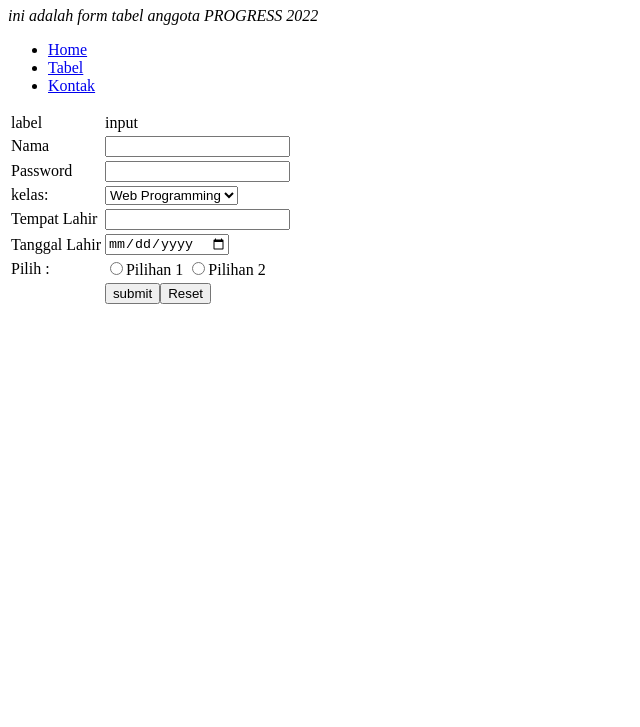
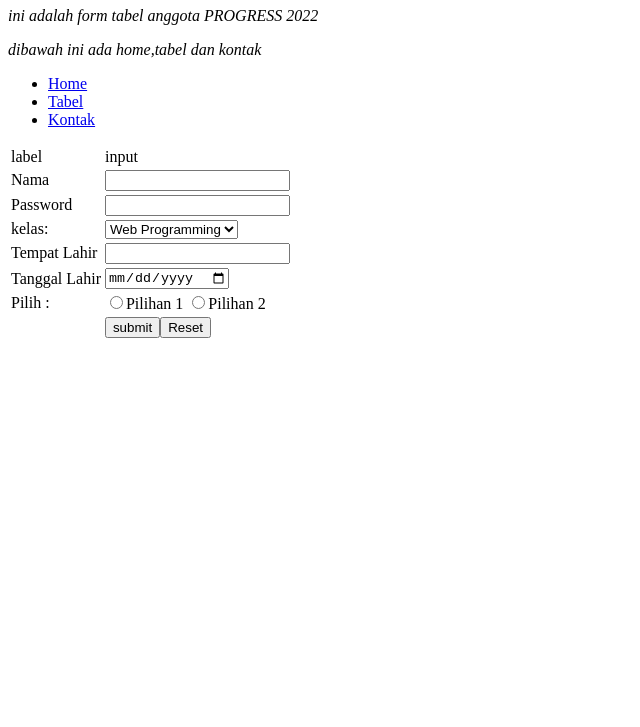
Before and after one commit to RamaWikananda/latihan-git-vsc, a plain HTML site: page index.html in a window 1280 px wide. Shown: the part 73-800 px from the top of the page, without its empty margins (0-640 px from the left). Drawn offline with Linux system fonts and the light colour scheme.

Commit message:
Update index.html

```diff
--- a/index.html
+++ b/index.html
@@ -9,6 +9,7 @@
 <body>
     <h1>Tabel Anggota Progress </h1>
    <p> <i> ini adalah form tabel anggota PROGRESS 2022  </i></p>
+    <p><i> dibawah ini ada home,tabel dan kontak</i></p>
     <ul>
     <li><a href="#">Home</a> </li>
     <li><a href="#">Tabel</a></li>
```
